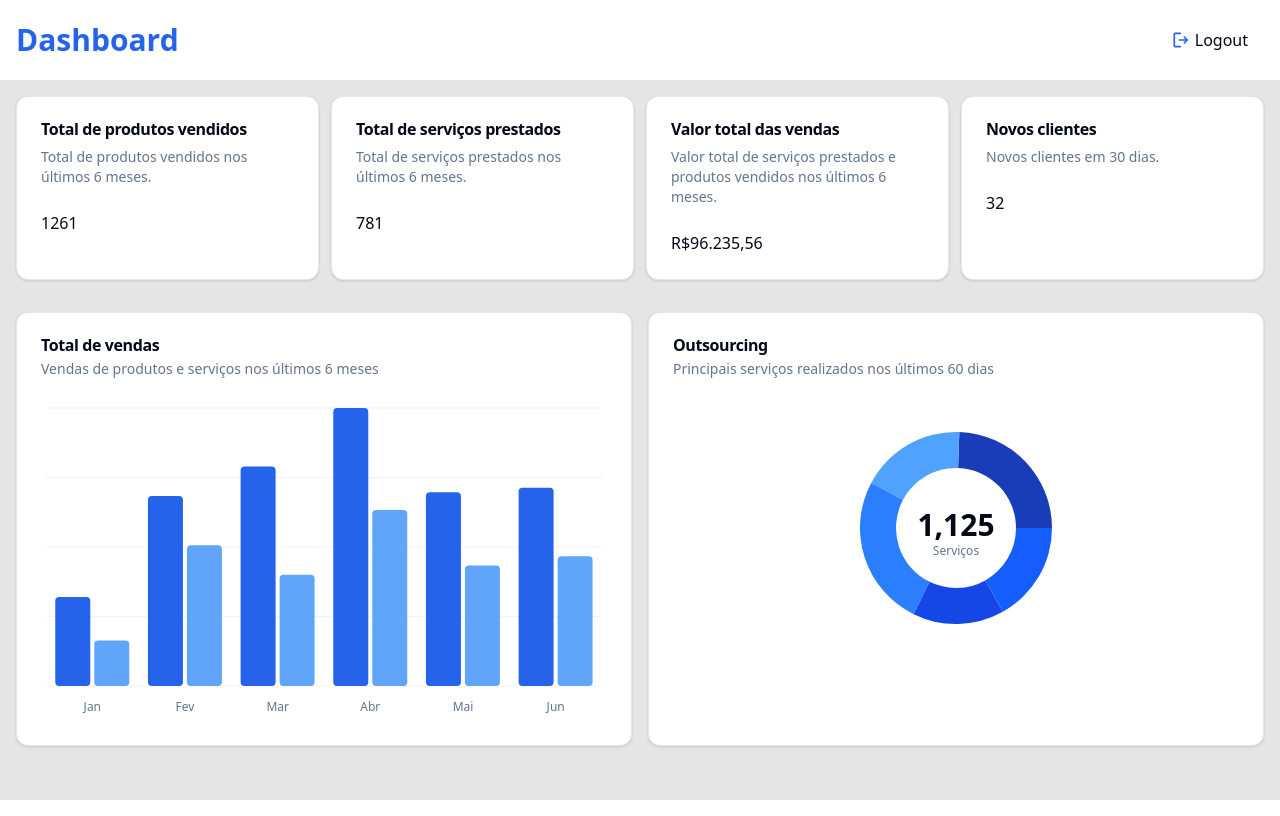
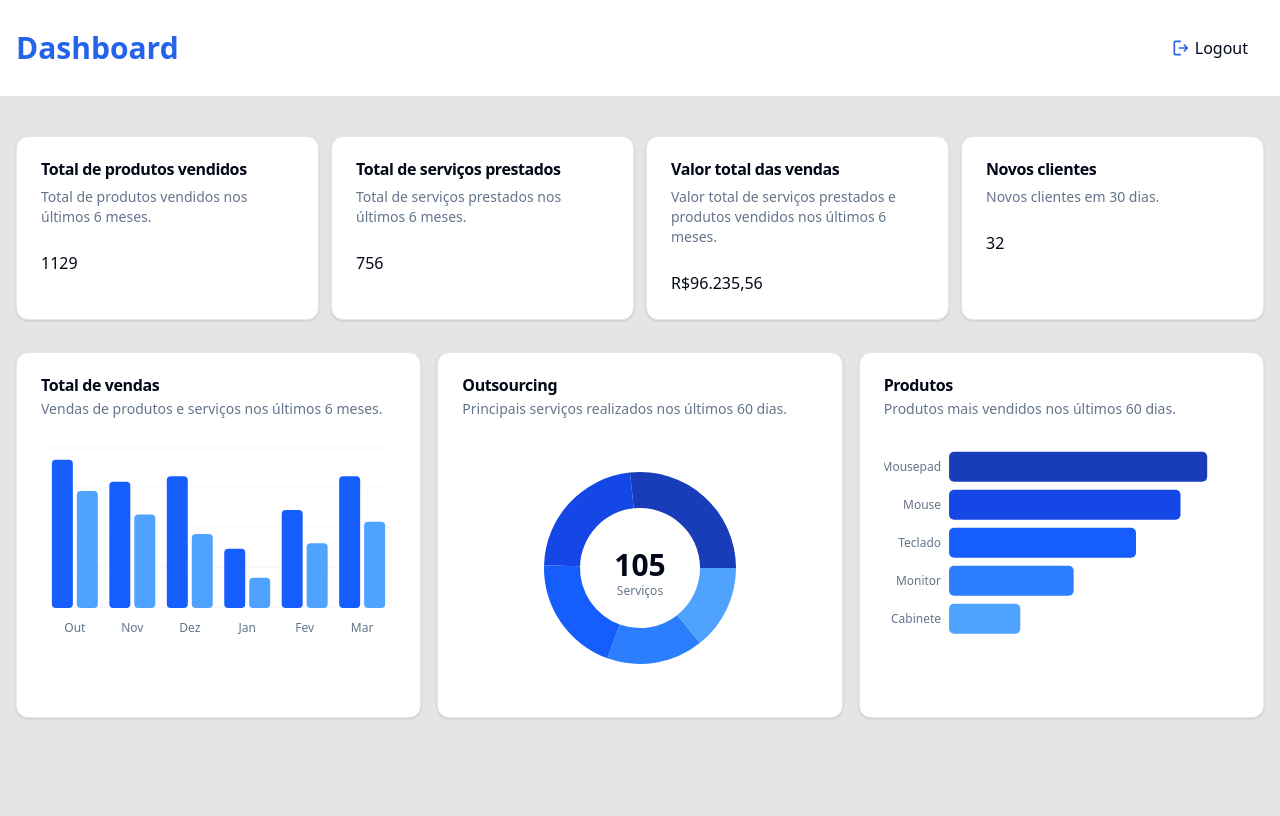
Before and after one commit to liviakobayashii/autenticacaoDeUsuarios, a Next.js app: page /dashboard in a window 1280 px wide. Built offline with nearby package versions, Linux system fonts and the light colour scheme; some icons are missing.

Commit message:
update: atualização da página dashboard

```diff
--- a/src/app/dashboard/page.tsx
+++ b/src/app/dashboard/page.tsx
@@ -4,17 +4,10 @@ import { useRouter } from "next/navigation";
 import { Icon } from "@iconify/react";
 import CustomCard from "@/components/card";
 import TopCard from "@/components/top-card";
-import {
-  ChartContainer,
-  ChartLegend,
-  ChartLegendContent,
-  ChartTooltip,
-  ChartTooltipContent,
-} from "@/components/ui/chart";
-import { Bar, BarChart, CartesianGrid, XAxis } from "recharts";
-import { chartConfig, chartData } from "@/data/data-bar-chart";
+import { chartData } from "@/data/data-bar-chart";
 import ChartBar from "@/components/charts/bar";
 import { DonutChart } from "@/components/charts/donut";
+import { ChartBarMixed } from "@/components/charts/mixed";
 
 export default function Dashboard() {
   const router = useRouter();
@@ -29,7 +22,7 @@ export default function Dashboard() {
 
   return (
     <>
-      <header className="flex justify-between items-center h-20 p-4">
+      <header className="flex justify-between items-center h-20 px-4 py-12">
         <h1 className="text-3xl font-bold text-blue-600">Dashboard</h1>
         <div className="flex gap-1 p-4 justify-center items-center hover:text-blue-600 hover:cursor-pointer duration-200">
           <Icon
@@ -40,7 +33,7 @@ export default function Dashboard() {
         </div>
       </header>
       <main className="flex flex-col bg-neutral-200 min-h-[calc(100vh-80px)]">
-        <section className="grid grid-cols-4 gap-3 p-4">
+        <section className="grid grid-cols-4 gap-3 mt-6 p-4">
           <TopCard
             title="Total de produtos vendidos"
             icon="hugeicons:sale-tag-02"
@@ -66,18 +59,24 @@ export default function Dashboard() {
             content={32}
           />
         </section>
-        <section className=" grid grid-cols-2 gap-4 p-4">
+        <section className=" grid grid-cols-3 gap-4 p-4">
           <CustomCard
             title="Total de vendas"
-            description="Vendas de produtos e serviços nos últimos 6 meses"
+            description="Vendas de produtos e serviços nos últimos 6 meses."
           >
             <ChartBar />
           </CustomCard>
           <CustomCard
             title="Outsourcing"
-            description="Principais serviços realizados nos últimos 60 dias"
+            description="Principais serviços realizados nos últimos 60 dias."
           >
             <DonutChart />
+          </CustomCard>
+          <CustomCard
+            title="Produtos"
+            description="Produtos mais vendidos nos últimos 60 dias."
+          >
+            <ChartBarMixed />
           </CustomCard>
         </section>
       </main>
--- a/src/components/charts/bar.tsx
+++ b/src/components/charts/bar.tsx
@@ -22,8 +22,8 @@ export default function ChartBar() {
           cursor={true}
           content={<ChartTooltipContent indicator="dashed" />}
         />
-        <Bar dataKey="produtos" fill="var(--color-produtos)" radius={4} />
-        <Bar dataKey="servicos" fill="var(--color-servicos)" radius={4} />
+        <Bar dataKey="produtos" fill="#155dfc" radius={4} />
+        <Bar dataKey="servicos" fill="#50a2ff" radius={4} />
       </BarChart>
     </ChartContainer>
   );
--- a/src/components/charts/donut.tsx
+++ b/src/components/charts/donut.tsx
@@ -1,17 +1,8 @@
 "use client";
 
 import * as React from "react";
-import { TrendingUp } from "lucide-react";
 import { Label, Pie, PieChart } from "recharts";
 
-import {
-  Card,
-  CardContent,
-  CardDescription,
-  CardFooter,
-  CardHeader,
-  CardTitle,
-} from "@/components/ui/card";
 import {
   ChartConfig,
   ChartContainer,
@@ -19,35 +10,35 @@ import {
   ChartTooltipContent,
 } from "@/components/ui/chart";
 const chartData = [
-  { browser: "chrome", servicos: 275, fill: "#193CB8" },
-  { browser: "safari", servicos: 200, fill: "#50a2ff" },
-  { browser: "firefox", servicos: 287, fill: "#2b7fff" },
-  { browser: "edge", servicos: 173, fill: "#1447e6" },
-  { browser: "other", servicos: 190, fill: "#155dfc" },
+  { browser: "Design", servicos: 28, fill: "#193CB8" },
+  { browser: "Marketing", servicos: 24, fill: "#1447e6" },
+  { browser: "Sites", servicos: 21, fill: "#155dfc" },
+  { browser: "Aplicativos", servicos: 17, fill: "#2b7fff" },
+  { browser: "IA", servicos: 15, fill: "#50a2ff" },
 ];
 
 const chartConfig = {
   servicos: {
     label: "Serviços",
   },
-  chrome: {
-    label: "Chrome",
+  Sites: {
+    label: "Sites",
     color: "hsl(var(--chart-1))",
   },
-  safari: {
-    label: "Safari",
+  Aplicativos: {
+    label: "Aplicativos",
     color: "hsl(var(--chart-2))",
   },
-  firefox: {
-    label: "Firefox",
+  Design: {
+    label: "Design",
     color: "hsl(var(--chart-3))",
   },
-  edge: {
-    label: "Edge",
+  Marketing: {
+    label: "Marketing",
     color: "hsl(var(--chart-4))",
   },
-  other: {
-    label: "Other",
+  IA: {
+    label: "IA",
     color: "hsl(var(--chart-5))",
   },
 } satisfies ChartConfig;
--- /dev/null
+++ b/src/components/charts/mixed.tsx
@@ -0,0 +1,62 @@
+"use client";
+
+import { Bar, BarChart, XAxis, YAxis } from "recharts";
+
+import {
+  ChartConfig,
+  ChartContainer,
+  ChartTooltip,
+  ChartTooltipContent,
+} from "@/components/ui/chart";
+const chartData = [
+  { browser: "mousepad", vendas: 29, fill: "#193CB8" },
+  { browser: "mouse", vendas: 26, fill: "#1447e6" },
+  { browser: "teclado", vendas: 21, fill: "#155dfc" },
+  { browser: "monitor", vendas: 14, fill: "#2b7fff" },
+  { browser: "cabinete", vendas: 8, fill: "#50a2ff" },
+];
+
+const chartConfig = {
+  vendas: {
+    label: "Vendas",
+  },
+  mousepad: {
+    label: "Mousepad",
+  },
+  mouse: {
+    label: "Mouse",
+  },
+  teclado: {
+    label: "Teclado",
+  },
+  monitor: {
+    label: "Monitor",
+  },
+  cabinete: {
+    label: "Cabinete",
+  },
+} satisfies ChartConfig;
+
+export function ChartBarMixed() {
+  return (
+    <ChartContainer config={chartConfig}>
+      <BarChart accessibilityLayer data={chartData} layout="vertical">
+        <YAxis
+          dataKey="browser"
+          type="category"
+          tickLine={false}
+          axisLine={false}
+          tickFormatter={(value) =>
+            chartConfig[value as keyof typeof chartConfig]?.label
+          }
+        />
+        <XAxis dataKey="vendas" type="number" hide />
+        <ChartTooltip
+          cursor={false}
+          content={<ChartTooltipContent hideLabel />}
+        />
+        <Bar dataKey="vendas" layout="vertical" radius={5} />
+      </BarChart>
+    </ChartContainer>
+  );
+}
--- a/src/data/data-bar-chart.ts
+++ b/src/data/data-bar-chart.ts
@@ -1,12 +1,12 @@
 import { type ChartConfig } from "@/components/ui/chart";
 
 export const chartData = [
+  { month: "Outubro", produtos: 241, servicos: 190 },
+  { month: "Novembro", produtos: 205, servicos: 152 },
+  { month: "Dezembro", produtos: 214, servicos: 120 },
   { month: "Janeiro", produtos: 96, servicos: 49 },
-  { month: "Fevereiro", produtos: 205, servicos: 152 },
-  { month: "Março", produtos: 237, servicos: 120 },
-  { month: "Abril", produtos: 300, servicos: 190 },
-  { month: "Maio", produtos: 209, servicos: 130 },
-  { month: "Junho", produtos: 214, servicos: 140 },
+  { month: "Fevereiro", produtos: 159, servicos: 105 },
+  { month: "Março", produtos: 214, servicos: 140 },
 ];
 
 export const chartConfig = {
```
